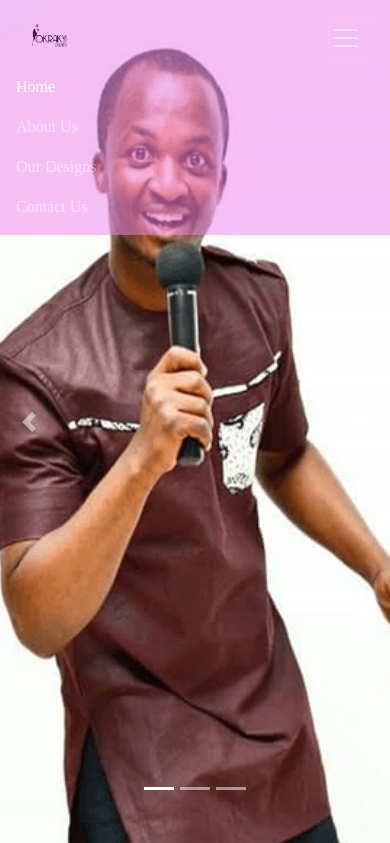
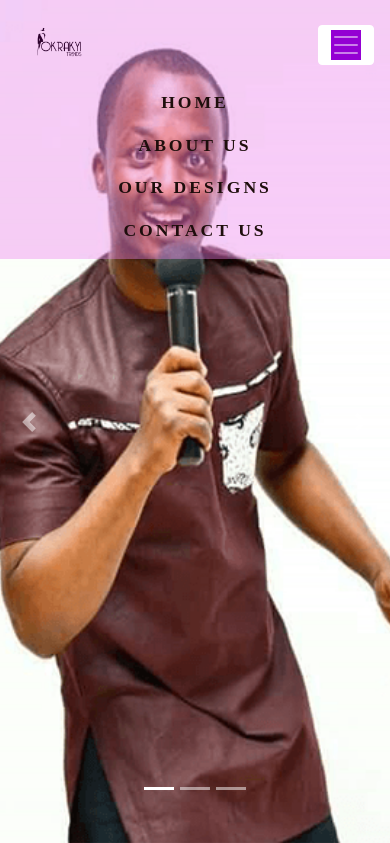
Before and after one commit to aadisnell/okrakyitrends, a PHP site: page /phpmailer/ in a window 390 px wide, after a click that opens the changed part. Shown: the top 843 px of the page. Run offline with PHP 8.4, Linux system fonts and the light colour scheme; tables that the repository leaves empty or names only in its code hold one stand-in row (values such as "Sample post"); some web fonts are replaced.

Commit message:
Okrakyi trends site

```diff
--- a/css/full-slider.css
+++ b/css/full-slider.css
@@ -110,73 +110,57 @@ body a:hover,body a:focus {
     color: #FF5722;
     letter-spacing: 2px;
 }
-/*-- //logo --*/
-/*-- top-nav --*/
-.w3menu.navbar-left {
-    margin-left: 12em;
-}
-.top-nav {
+@media(max-width:480px){
+    div#navbarResponsive {
+    position: relative;
+    width: 100%;
+/*    background: rgba(0, 0, 0, 0.1);*/
+    text-align: center;
     z-index: 999;
-    background: rgba(6, 6, 6, 0.27);
-    padding: 1em 0;
-}
-nav.navbar {
-    background-color: 1e0e0c;
-    border: none;
-    margin: 0;
-}
-ul.nav.navbar {
-    background-color: 1e0e0c;
-    text-align: center;
-	margin: 0;
-	min-height: inherit;
-}
-.top-nav ul li {
-    margin: 0 0 0 1em;
-    display: inline-block;
-}
-.top-nav ul li:nth-child(1){
-	margin: 0;
-}
-/* Effect 11: text fill based on Lea Verou's animation http://dabblet.com/gist/6046779 */
-.top-nav ul li a {
-    text-decoration: none;
-    letter-spacing: 4px;
+}
+    .navbar .navbar-nav > li > a {
+    color: white;
+
+}
+}
+.navbar .navbar-nav > li > a {
+    color:#1e0e0c !important;
     font-size: 1.1em;
-    color: #fff;
     position: relative;
-    font-weight: 400;
-    padding: .5em 1.1em;
-	display: inline-block;
-}
+    font-weight: 700;
+    text-transform: uppercase;
+    letter-spacing: 3px;
+}
+.navbar .navbar-nav > li > a:hover, .navbar .navbar-nav > li > a:focus,.navbar .navbar-nav li a.active {
+    color:violet !important;
+	background:none!important;
+}
+.navbar .navbar-toggler {
+    border-color: #fff;
+	background: #fff;
+}
+.navbar .navbar-toggler:hover, .navbar .navbar-toggler:focus {
+    background-color: #fff;
+}
+.navbar .navbar-toggler .navbar-toggler-icon {
+    background-color: darkblue;
+}
+.navbar .navbar-toggler {
+    border-color: #fff;
+	background: #fff;
+}
+.navbar .navbar-toggler:hover, .navbar .navbar-toggler:focus {
+    background-color: #fff;
+}
+.navbar .navbar-toggler .navbar-toggler-icon {
+    background-color: darkviolet;
+}
+
+
 .nav > li > a:hover, .nav > li > a:focus {
     background: none;
 }
-.top-nav ul li a:hover,.top-nav ul li a.active{
-    background: #FF5722;
-	-webkit-border-radius: 2px;
-	-moz-border-radius: 2px;
-    border-radius: 2px;
-}
-.top-nav .open > .dropdown-menu {
-    display: block;
-    background: #382e22;
-    text-align: left;
-    margin-top: 1.1em;
-}
-.top-nav .open > .dropdown-menu li {
-    margin: 0;
-	display: block;
-}
-.top-nav .open > .dropdown-menu li a {
-    display: block;
-    color: #fff;
-    font-size: .9em;
-}
-.nav .open > a, .nav .open > a:hover, .nav .open > a:focus {
-    background-color: #ff5722;
-    border: none;
-}
+
 /*-- //top-nav --*/
 /*-- social-icons --*/
 .w3ls-bnr-icons.social-icon {
--- a/includes/contactus.php
+++ b/includes/contactus.php
@@ -34,7 +34,7 @@ if(isset($_POST['submit'])){
 
     $mailto = "asirificharles@yahoo.com";
     $headers = "From: " . $email;
-    $text = "You have recieved an message from " . $name . ' ' . $email . ' ' . $number . ".\n\n". $message;
+    $text = "You have recieved a message from " . $name . ' ' . $email . ' ' . $number . ".\n\n". $message;
    $query = "INSERT into contactus(name,email,number,message) VALUES('$name','$email','$number', '$message')";
     $result = mysqli_query($con, $query);
 
@@ -44,6 +44,7 @@ if(isset($_POST['submit'])){
      require 'SMTP.php';
 $mail = new PHPMailer();
 $mail->IsSMTP();
+$mail->IsHTML(true);
 $mail->Host = 'smtp.gmail.com';
 $mail->SMTPAuth = true;
 $mail->Username = 'ascharles23@gmail.com';
--- a/includes/footer.php
+++ b/includes/footer.php
@@ -21,9 +21,9 @@
         <footer id="myFooter">
       <div class="container">
         <ul>
-            <li><a href="aboutus.php">Company Information</a></li>
-            <li><a href="contactus.php">Contact Us</a></li>
-            <li><a href="gallery.php">African Wear Designs</a></li>
+            <li><a href="../includes/aboutus.php">Company Information</a></li>
+            <li><a href="../includes/contactus.php">Contact Us</a></li>
+            <li><a href="../includes/gallery.php">African Wear Designs</a></li>
         </ul>
 
       </div>
--- a/includes/footer2.php
+++ b/includes/footer2.php
@@ -40,8 +40,8 @@
     <script
   src="https://code.jquery.com/jquery-3.3.1.js"
   integrity="sha256-2Kok7MbOyxpgUVvAk/HJ2jigOSYS2auK4Pfzbm7uH60="
-  crossorigin="anonymous"></script
-    <script src="../vendor/jquery/jquery.min.js"></script>
+            crossorigin="anonymous"></script>
+  <script src="../vendor/jquery/jquery.min.js"></script>
     <script src="../vendor/bootstrap/js/bootstrap.bundle.min.js"></script>
 
   </body>
--- a/includes/header.php
+++ b/includes/header.php
@@ -7,7 +7,7 @@
     <meta name="viewport" content="width=device-width, initial-scale=1, shrink-to-fit=no">
     <meta name="description" content="">
     <meta name="author" content="">
-    <link rel="shortcut icon" href="pic/ok.ico" />
+    <link rel="shortcut icon" href="nok.ico" />
    <link href="https://fonts.googleapis.com/css?family=Righteous|Song+Myung" rel="stylesheet">
     <title>Okrakyi Trends</title>
 
--- a/includes/header2.php
+++ b/includes/header2.php
@@ -7,7 +7,7 @@
     <meta name="viewport" content="width=device-width, initial-scale=1, shrink-to-fit=no">
     <meta name="description" content="">
     <meta name="author" content="">
-    <link rel="shortcut icon" href="../pic/ok.ico" />
+    <link rel="shortcut icon" href="../ok.ico" />
     <link rel="stylesheet" href="https://stackpath.bootstrapcdn.com/font-awesome/4.7.0/css/font-awesome.min.css">
 <script
   src="https://code.jquery.com/jquery-3.3.1.js" integrity="sha256-2Kok7MbOyxpgUVvAk/HJ2jigOSYS2auK4Pfzbm7uH60="
--- a/includes/nav.php
+++ b/includes/nav.php
@@ -2,12 +2,12 @@
             <style>
 
                 nav{
-                    background-color:rgba(238,130,238,0.5);
+                    background-color:rgba(238,130,238,0.4);
                 }
 </style>
              <nav class="navbar navbar-expand-lg navbar-dark fixed-top">
       <div class="container">
-      <a class="navbar-brand" href="index.php"><img src="pic/logo.png" style="width:70px;" alt="Okrakyi-logo" ></a>
+      <a class="navbar-brand" href="index.php"><img src="pic/logo.png" style="width:90px;" alt="Okrakyi-logo" ></a>
         <button class="navbar-toggler" type="button" data-toggle="collapse" data-target="#navbarResponsive" aria-controls="navbarResponsive" aria-expanded="false" aria-label="Toggle navigation">
           <span class="navbar-toggler-icon"></span>
         </button>
--- a/index.php
+++ b/index.php
@@ -15,21 +15,18 @@
           <!-- Slide One - Set the background image for this slide in the line below -->
           <div class="carousel-item active" style="background-image: url('pic/no.png')">
             <div class="carousel-caption d-none d-md-block">
-              <h3>First Slide</h3>
               <p>This is a description for the first slide.</p>
             </div>
           </div>
           <!-- Slide Two - Set the background image for this slide in the line below -->
           <div class="carousel-item" style="background-image: url('pic/nana.png')">
             <div class="carousel-caption d-none d-md-block">
-              <h3>Second Slide</h3>
               <p>This is a description for the second slide.</p>
             </div>
           </div>
           <!-- Slide Three - Set the background image for this slide in the line below -->
           <div class="carousel-item" style="background-image: url('pic/kwabs.png')">
             <div class="carousel-caption d-none d-md-block">
-              <h3>Third Slide</h3>
               <p>This is a description for the third slide.</p>
             </div>
           </div>
@@ -111,7 +108,7 @@
    <div class="w3-agilesale welcome">
        <div class="container">
             <h3 class="agileits-title">FAST DELIVERY ACCROSS GHANA AND BEYOND. </h3>
-            <p><a href="../includes/contactus.php">Contact Us</a></p>
+            <p><a href="./includes/contactus.php">Contact Us</a></p>
        </div>
    </div>
 
```
Also changed, not shown: includes/aboutus.php (+9 -2 lines), includes/gallery.php (+44 -4 lines), ok.ico (added).
